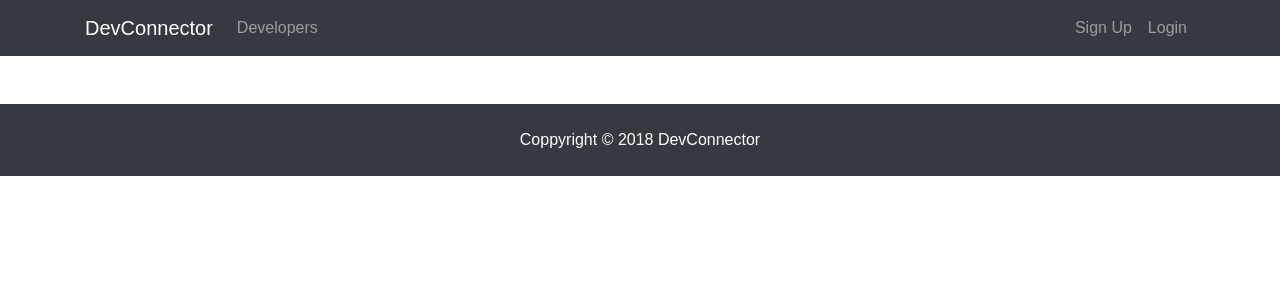
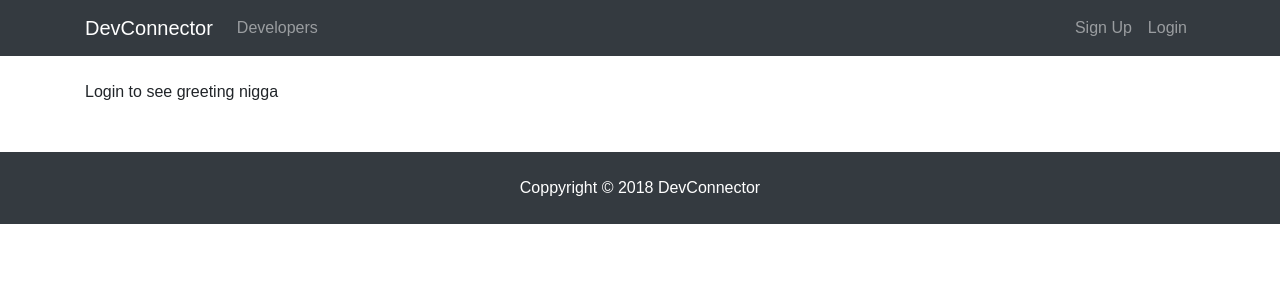
Before and after one commit to dzonib/devcon, a React (Create React App) app in the folder client/: page /dashboard in a window 1280 px wide. Shown: the top 300 px of the page. Built offline with nearby package versions, Linux system fonts and the light colour scheme.

Commit message:
fixed issue with db

```diff
--- a/client/src/App.js
+++ b/client/src/App.js
@@ -12,10 +12,11 @@ import Register from './components/Auth/Register';
 import Login from './components/Auth/Login';
 import store from './redux/store';
 import './App.css';
+import Dashboard from './components/Layout/Dashboard';
 
 
 
-// not gona deleate from ls anymore
+// not gona deleate from ls anymore when refreshed
 // Check for token
 if (localStorage.jwtToken) {
 	// set the auth token header auth
@@ -24,12 +25,10 @@ if (localStorage.jwtToken) {
 	const decoded = jwt_decode(localStorage.jwtToken);
 	// set user and isAuthenticated
 	store.dispatch(setCurrentUser(decoded));
-
 	// check for expired token
 	const currentTime = Date.now() / 1000;
 
-
-	if (decoded.exp > currentTime) {
+	if (decoded.exp < currentTime) {
 		// logout user
 		store.dispatch(logoutUser());
 		//TODO: clear current profile
@@ -48,6 +47,7 @@ class App extends Component {
 						<Navbar />
 						<Route exact path="/" component={Landing} />
 						<div className="container">
+							<Route path="/dashboard" component={Dashboard} />
 							<Route path="/register" component={Register} />
 							<Route path="/login" component={Login} />
 						</div>
--- a/client/src/components/Auth/Login.js
+++ b/client/src/components/Auth/Login.js
@@ -22,7 +22,6 @@ class Login extends Component {
   onChangeHandler(e) {
     this.setState({[e.target.name]: e.target.value})
   }
-
 
   onSubmitHandler(e) {
     e.preventDefault();
@@ -52,7 +51,8 @@ class Login extends Component {
   }
 
   render() {
-    const {email, password} = this.state.errors
+    const {email, password} = this.state.errors;
+
     return (
       <div className="login">
         <div className="container">
--- /dev/null
+++ b/client/src/components/Layout/Dashboard.js
@@ -0,0 +1,25 @@
+import React from 'react';
+import {connect} from 'react-redux';
+
+
+// Just for testing
+
+const Dashboard = (props) => {
+
+  console.log(props)
+  return <div>
+    {props.auth.isAuthenticated ?
+    <p>Hi Mr.{props.auth.user.name}</p> :
+    <p>Login to see greeting nigga</p>
+    }
+
+  </div>
+}
+
+const mapStateToProps = state => {
+  return {
+    auth: state.auth
+  }
+}
+
+export default connect(mapStateToProps)(Dashboard);
--- a/client/src/components/Layout/Navbar.js
+++ b/client/src/components/Layout/Navbar.js
@@ -8,9 +8,7 @@ class Navbar extends Component {
 
   onLogoutClick(e) {
     e.preventDefault()
-    this
-      .props
-      .logoutUser();
+    this.props.logoutUser();
   }
 
   render() {
--- a/client/src/redux/actions/oathActions.js
+++ b/client/src/redux/actions/oathActions.js
@@ -53,7 +53,7 @@ export const setCurrentUser = decoded => {
 // log user out
 export const logoutUser = () => dispatch => {
   // remove token from localStorage
-  localStorage.removeItem('jwt-Token');
+  localStorage.removeItem('jwtToken');
   // remove auth header for future requests
   setAuthToken(false);
   // set current user to {} which will set isAuthenticated to false
```
Also changed, not shown: 1 other file (tests, documents, lock files or other folders).
